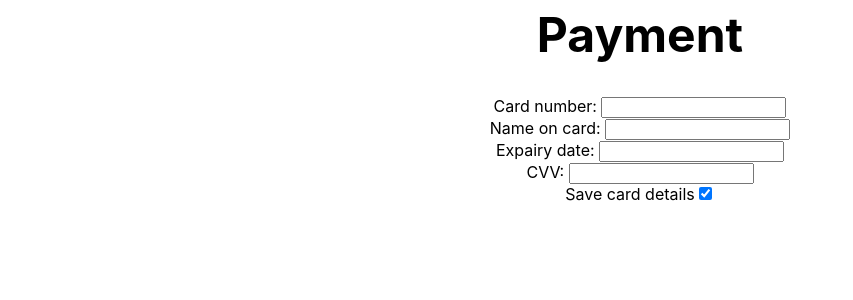
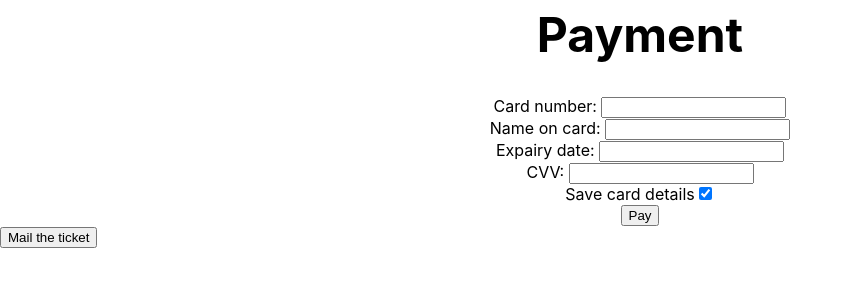
Before and after one commit to harshavardhanakrishnachaitanya2001/BIALginiapp, a Next.js app: page /Payment in a window 1280 px wide. Shown: the top 300 px of the page, without its empty margins (0-853 px from the left). Built offline with nearby package versions, Linux system fonts and the light colour scheme.

Commit message:
Added two buttons to the payment page

```diff
--- a/pages/Payment.js
+++ b/pages/Payment.js
@@ -23,6 +23,8 @@ export default function Payment(){
                 <label>Save card details</label>
                 <input type="checkbox" checked="true"/>
             </div>
+            <button type="submit">Pay</button>
         </form>
+        <button type="button">Mail the ticket</button>
     </>
 }
```
